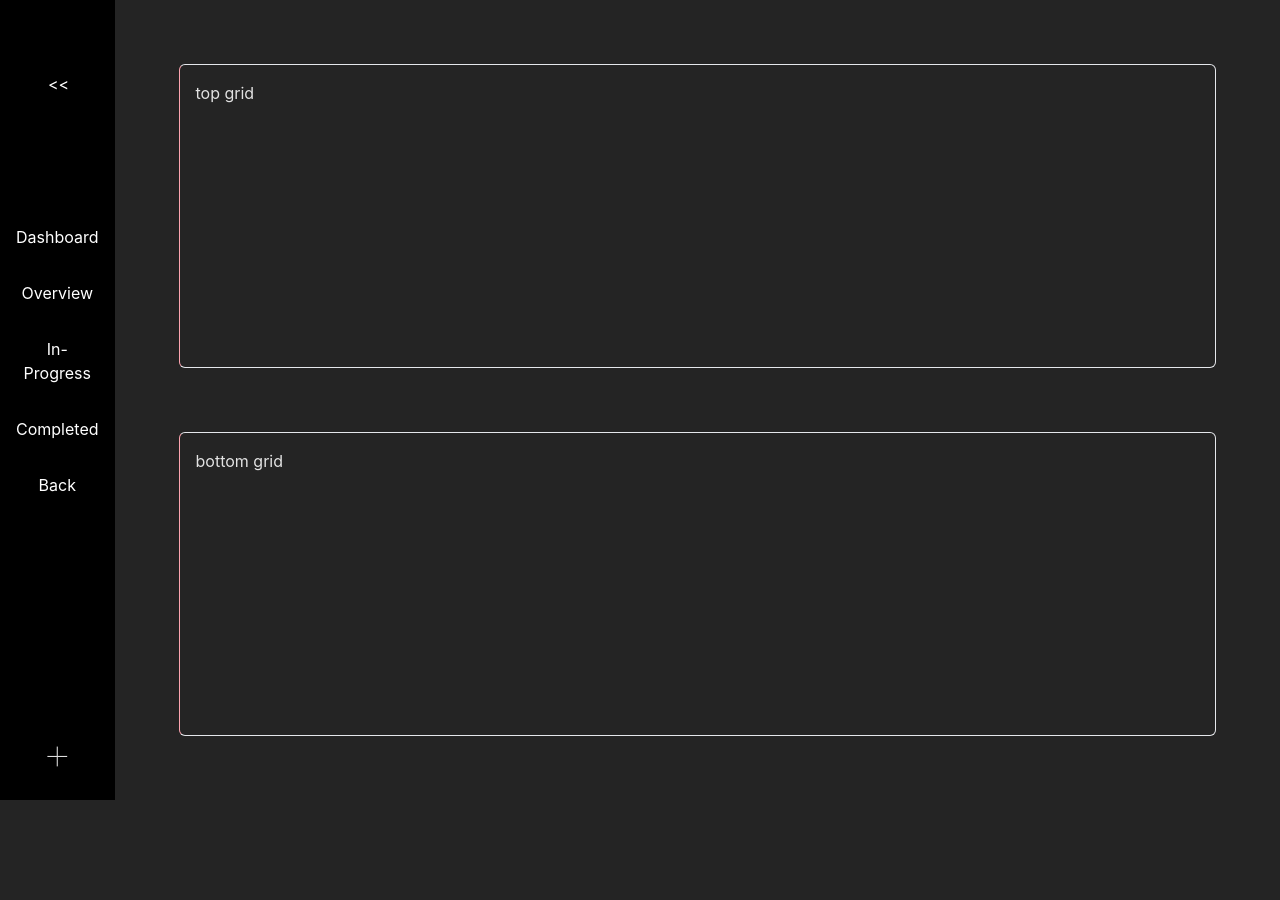
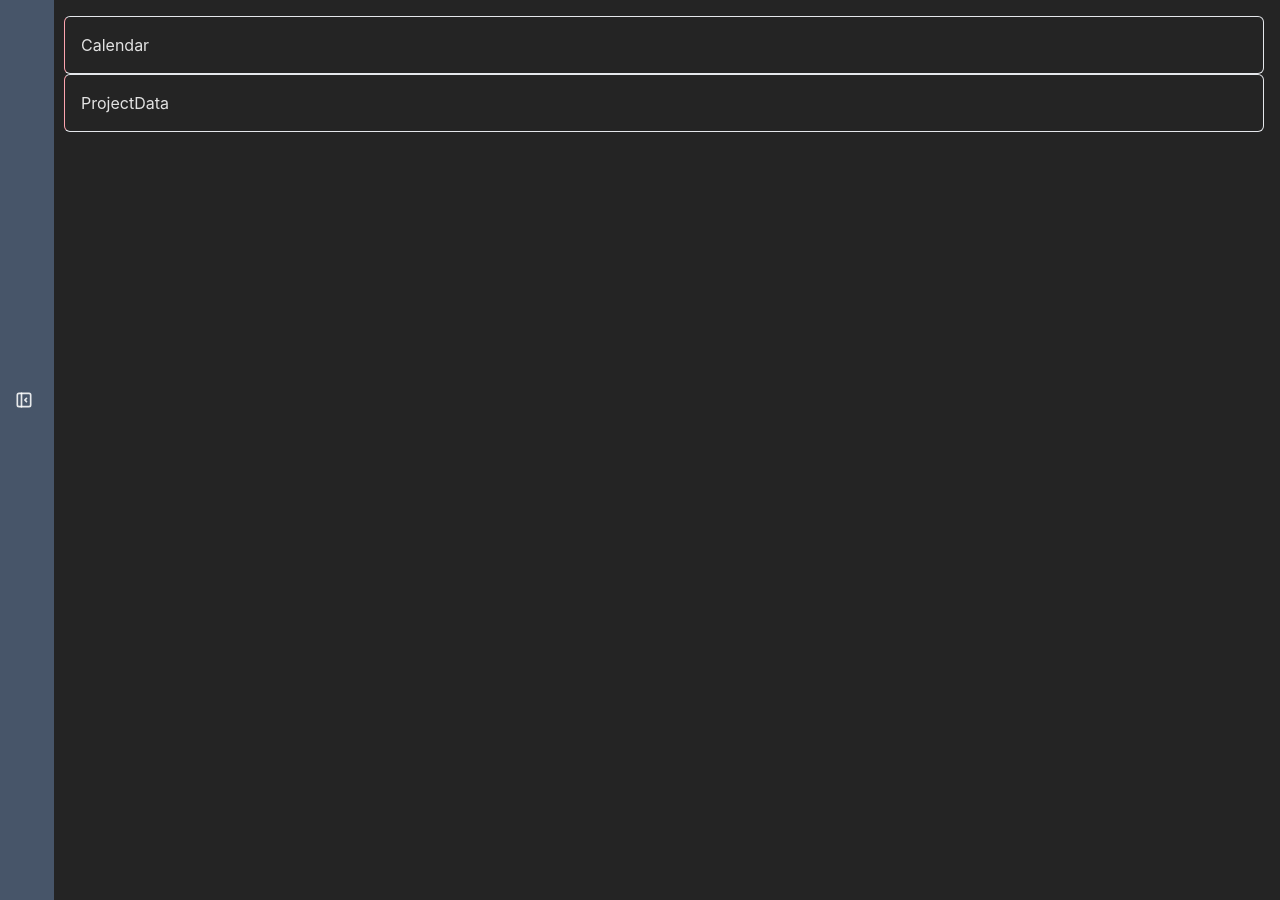
Before and after one commit to paul88vera/ProjectScheduler, a React (Vite) app in the folder client/: page /dashboard in a window 1280 px wide. Before the commit the page ends 800 px from the top, so only its background shows below. Built offline with nearby package versions, Linux system fonts and the light colour scheme.

Commit message:
corrected navbar functionality: added all pages to router | need to start branding styles before moving forward with functionality in other pages

```diff
--- a/client/router.jsx
+++ b/client/router.jsx
@@ -2,6 +2,14 @@ import { createBrowserRouter, Navigate } from "react-router-dom";
 import RootLayout from "./src/layouts/RootLayout";
 import ErrorMessage from "./src/pages/ErrorMessage";
 import Dashboard from "./src/pages/Dashboard";
+import { Overview } from "./src/pages/Overview";
+import { InProgress } from "./src/pages/InProgress";
+import { Late } from "./src/pages/Late";
+import { Completed } from "./src/pages/Completed";
+import { AddProject } from "./src/pages/AddProject";
+
+const containerStyle =
+  "p-4 md:p-16 grid grid-cols-1 gap-4 md:gap-16 w-full h-[100svh]";
 
 export const router = createBrowserRouter([
   {
@@ -12,7 +20,27 @@ export const router = createBrowserRouter([
         errorElement: <ErrorMessage />,
         children: [
           { index: true, element: <Navigate to="/dashboard" /> },
-          { path: "dashboard", element: <Dashboard /> },
+          {
+            path: "dashboard",
+            element: <Dashboard containerStyle={containerStyle} />,
+          },
+          {
+            path: "overview",
+            element: <Overview containerStyle={containerStyle} />,
+          },
+          {
+            path: "in-progress",
+            element: <InProgress containerStyle={containerStyle} />,
+          },
+          { path: "late", element: <Late containerStyle={containerStyle} /> },
+          {
+            path: "completed",
+            element: <Completed containerStyle={containerStyle} />,
+          },
+          {
+            path: "/api/add-project",
+            element: <AddProject containerStyle={containerStyle} />,
+          },
         ],
       },
     ],
--- /dev/null
+++ b/client/src/components/Calendar.jsx
@@ -0,0 +1,3 @@
+export const Calendar = () => {
+  return <div>Calendar</div>;
+};
--- a/client/src/components/Navbar.jsx
+++ b/client/src/components/Navbar.jsx
@@ -1,35 +1,74 @@
-export const Navbar = () => {
+import { GrOverview } from "react-icons/gr";
+import { MdOutlineSpaceDashboard } from "react-icons/md";
+import { AiOutlineFieldTime } from "react-icons/ai";
+import { RiRestTimeLine } from "react-icons/ri";
+import { IoFileTrayFullOutline } from "react-icons/io5";
+import { IoMdArrowRoundBack } from "react-icons/io";
+import { FcCollapse } from "react-icons/fc";
+import { FaPlus } from "react-icons/fa6";
+
+const iconStyle = "h-[30px] text-[2rem] hover:text-blue-400 m-auto";
+
+// eslint-disable-next-line react/prop-types
+export const Navbar = ({ onClose }) => {
   return (
     <div id="navbar_container" className="h-[100svh] bg-black p-2 gap-10">
-      <ul className="h-[90%] flex flex-col flex-nowrap justify-center align-middle p-2 gap-8 text-center">
+      <button
+        className={`relative text-white text-[1.5rem] m-auto`}
+        onClick={onClose}>
+        <FcCollapse title="Hide Navbar" className={iconStyle} />
+      </button>
+      <ul className="h-[90%] flex flex-col flex-nowrap justify-center align-middle p-0 gap-8 text-center">
         <li>
-          <a href="/dashboard">Dashboard</a>
+          <a href="/dashboard">
+            <MdOutlineSpaceDashboard title="Dashboard" className={iconStyle} />
+          </a>
         </li>
         <li>
-          <a href="/overview">Overview</a>
+          <a href="/overview">
+            <GrOverview title="Project Overview" className={iconStyle} />
+          </a>
         </li>
         <li>
-          <a href="/in-progress">In-Progress</a>
+          <a href="/in-progress">
+            <AiOutlineFieldTime
+              title="Projects In-Progress"
+              className={iconStyle}
+            />
+          </a>
         </li>
         <li>
-          <a href="/completed">Completed</a>
+          <a href="/late">
+            <RiRestTimeLine
+              title="Late/Paused Projects"
+              className={iconStyle}
+            />
+          </a>
         </li>
         <li>
-          <a href="../">Back</a>
+          <a href="/completed">
+            <IoFileTrayFullOutline
+              title="Completed Projects"
+              className={iconStyle}
+            />
+          </a>
         </li>
+
+        {window.URL != "/dashboard" ? (
+          <li>
+            <a href="../">
+              <IoMdArrowRoundBack title="Back" className={iconStyle} />
+            </a>
+          </li>
+        ) : null}
       </ul>
-      <button
+      <a
+        href="/api/add-project"
         id="add-project"
-        className="h-[10%] flex
-      flex-col justify-center align-middle text-[3rem] font-thin m-auto hover:text-blue-400">
-        +
-      </button>
-
-      <button
-        className={`absolute
-      text-white z-50 top-16 left-8`}>
-        {"<<"}
-      </button>
+        className="h-[30px] flex
+      flex-col justify-center align-middle text-[2rem] font-normal m-auto hover:text-blue-400">
+        <FaPlus title="Add A Project" className={iconStyle} />
+      </a>
     </div>
   );
 };
--- /dev/null
+++ b/client/src/components/ProjectData.jsx
@@ -0,0 +1,5 @@
+export const ProjectData = () => {
+  return (
+    <div>ProjectData</div>
+  )
+}
--- a/client/src/layouts/RootLayout.jsx
+++ b/client/src/layouts/RootLayout.jsx
@@ -1,12 +1,27 @@
+import { useState } from "react";
 import { Outlet, ScrollRestoration } from "react-router-dom";
 import { Navbar } from "../components/Navbar";
+import { TbLayoutSidebarLeftCollapse } from "react-icons/tb";
 
 const RootLayout = () => {
+  const [isOpen, setIsOpen] = useState(false);
+
+  const toggleNavbar = () => {
+    setIsOpen((current) => !current);
+  };
+
   return (
     <>
       <ScrollRestoration />
       <div className="main_container">
-        <Navbar />
+        {!isOpen ? (
+          <button
+            onClick={toggleNavbar}
+            className="hover:scale-125 bg-slate-600 absolute hover:relative hover:w-4 ease-in-out transition-all">
+            <TbLayoutSidebarLeftCollapse />
+          </button>
+        ) : null}
+        {isOpen ? <Navbar onClose={toggleNavbar} /> : null}
         <Outlet />
       </div>
     </>
--- /dev/null
+++ b/client/src/pages/AddProject.jsx
@@ -0,0 +1,4 @@
+// eslint-disable-next-line react/prop-types
+export const AddProject = ({ containerStyle }) => {
+  return <div className={containerStyle}>AddProject</div>;
+};
--- /dev/null
+++ b/client/src/pages/Completed.jsx
@@ -0,0 +1,4 @@
+// eslint-disable-next-line react/prop-types
+export const Completed = ({ containerStyle }) => {
+  return <div className={containerStyle}>Completed</div>;
+};
--- a/client/src/pages/Dashboard.jsx
+++ b/client/src/pages/Dashboard.jsx
@@ -1,17 +1,19 @@
-const Dashboard = () => {
+import { Calendar } from "../components/Calendar";
+import { ProjectData } from "../components/ProjectData";
+
+// eslint-disable-next-line react/prop-types
+const Dashboard = ({ containerStyle }) => {
   return (
-    <div
-      id="dashboard_container"
-      className="p-4 md:p-16 grid grid-cols-1 gap-4 md:gap-16 w-full">
+    <div id="dashboard_container" className={containerStyle}>
       <div
         id="top_grid"
         className="border-l-rose-300 border p-4  rounded-md w-full">
-        top grid
+        <Calendar />
       </div>
       <div
         id="bottom_grid"
         className="border-l-rose-300 border p-4 rounded-md w-full">
-        bottom grid
+        <ProjectData />
       </div>
     </div>
   );
--- /dev/null
+++ b/client/src/pages/InProgress.jsx
@@ -0,0 +1,4 @@
+// eslint-disable-next-line react/prop-types
+export const InProgress = ({ containerStyle }) => {
+  return <div className={containerStyle}>InProgress</div>;
+};
--- /dev/null
+++ b/client/src/pages/Late.jsx
@@ -0,0 +1,4 @@
+// eslint-disable-next-line react/prop-types
+export const Late = ({ containerStyle }) => {
+  return <div className={containerStyle}>Late</div>;
+};
--- /dev/null
+++ b/client/src/pages/Overview.jsx
@@ -0,0 +1,4 @@
+// eslint-disable-next-line react/prop-types
+export const Overview = ({ containerStyle }) => {
+  return <div className={containerStyle}>Overview</div>;
+};
```
